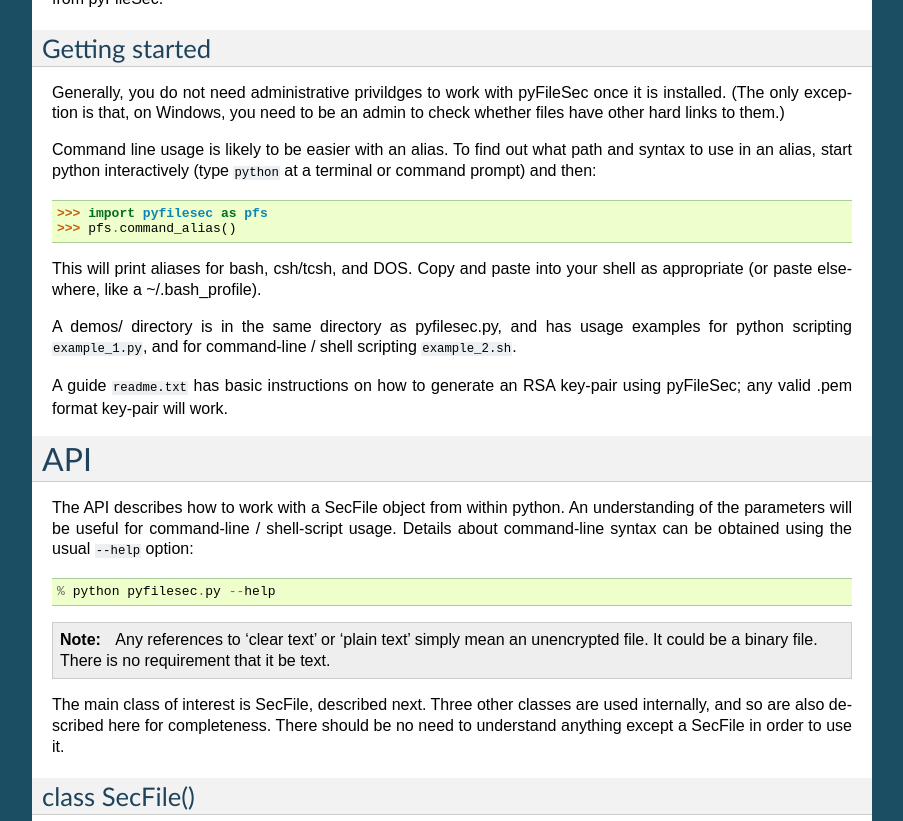
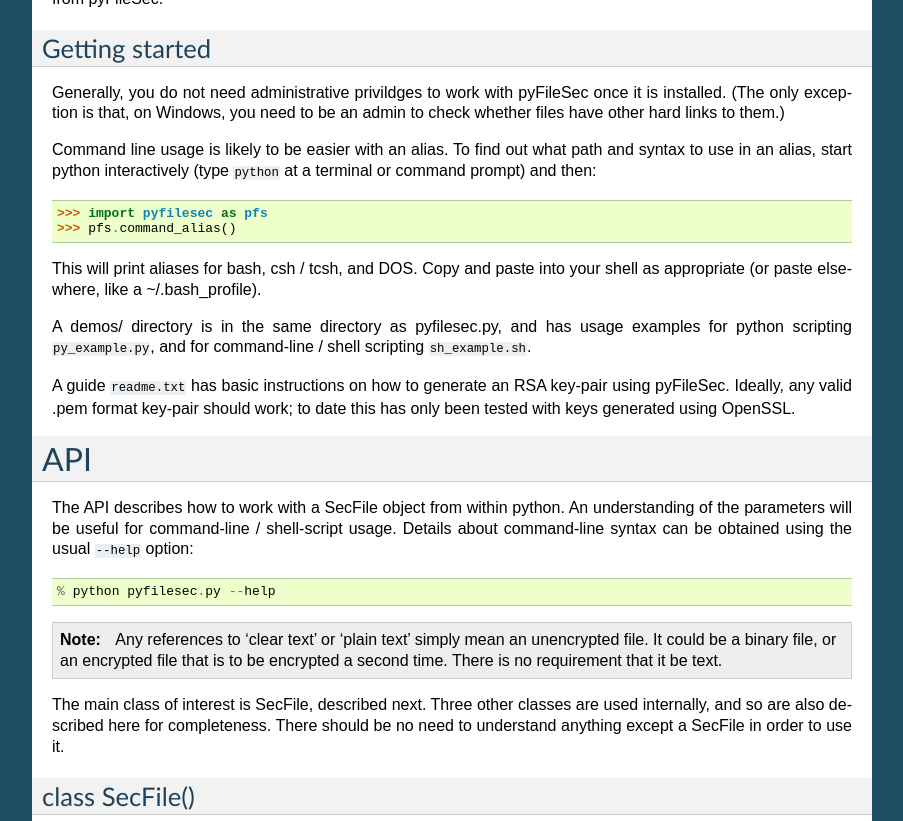
Before and after one commit to jeremygray/pyfilesec, a Sphinx documentation site: the page built from docs/source/index.rst, in a window 1280 px wide and 900 px high, scrolled down 3194 px, cut to the strip 0-821 px from the top of the window. Shown: the whole strip, without its empty margins (198-1101 px from the left). Built offline with Sphinx 7.4.7, drawn with Linux system fonts in a browser that asks for light colours.

```diff
--- a/docs/source/index.rst
+++ b/docs/source/index.rst
@@ -211,15 +211,16 @@ terminal or command prompt) and then:
   >>> import pyfilesec as pfs
   >>> pfs.command_alias()
 
-This will print aliases for bash, csh/tcsh, and DOS. Copy and paste into your
+This will print aliases for bash, csh / tcsh, and DOS. Copy and paste into your
 shell as appropriate (or paste elsewhere, like a ~/.bash_profile).
 
 A demos/ directory is in the same directory as pyfilesec.py, and has usage
-examples for python scripting ``example_1.py``, and for command-line / shell scripting
-``example_2.sh``.
+examples for python scripting ``py_example.py``, and for command-line / shell
+scripting ``sh_example.sh``.
 
-A guide ``readme.txt`` has basic instructions on how to
-generate an RSA key-pair using pyFileSec; any valid .pem format key-pair will work.
+A guide ``readme.txt`` has basic instructions on how to generate an RSA key-pair
+using pyFileSec. Ideally, any valid .pem format key-pair should work; to date
+this has only been tested with keys generated using OpenSSL.
 
 
 API
@@ -231,7 +232,7 @@ Details about command-line syntax can be obtained using the usual ``--help`` opt
 
     % python pyfilesec.py --help
 
-.. note:: Any references to 'clear text' or 'plain text' simply mean an unencrypted file. It could be a binary file. There is no requirement that it be text.
+.. note:: Any references to 'clear text' or 'plain text' simply mean an unencrypted file. It could be a binary file, or an encrypted file that is to be encrypted a second time. There is no requirement that it be text.
 
 The main class of interest is SecFile, described next. Three other classes are used
 internally, and so are also described here for completeness. There should be
```
Also changed, not shown: CHANGES.txt (+6 -3 lines), pyfilesec/__init__.py (+22 -9 lines).
